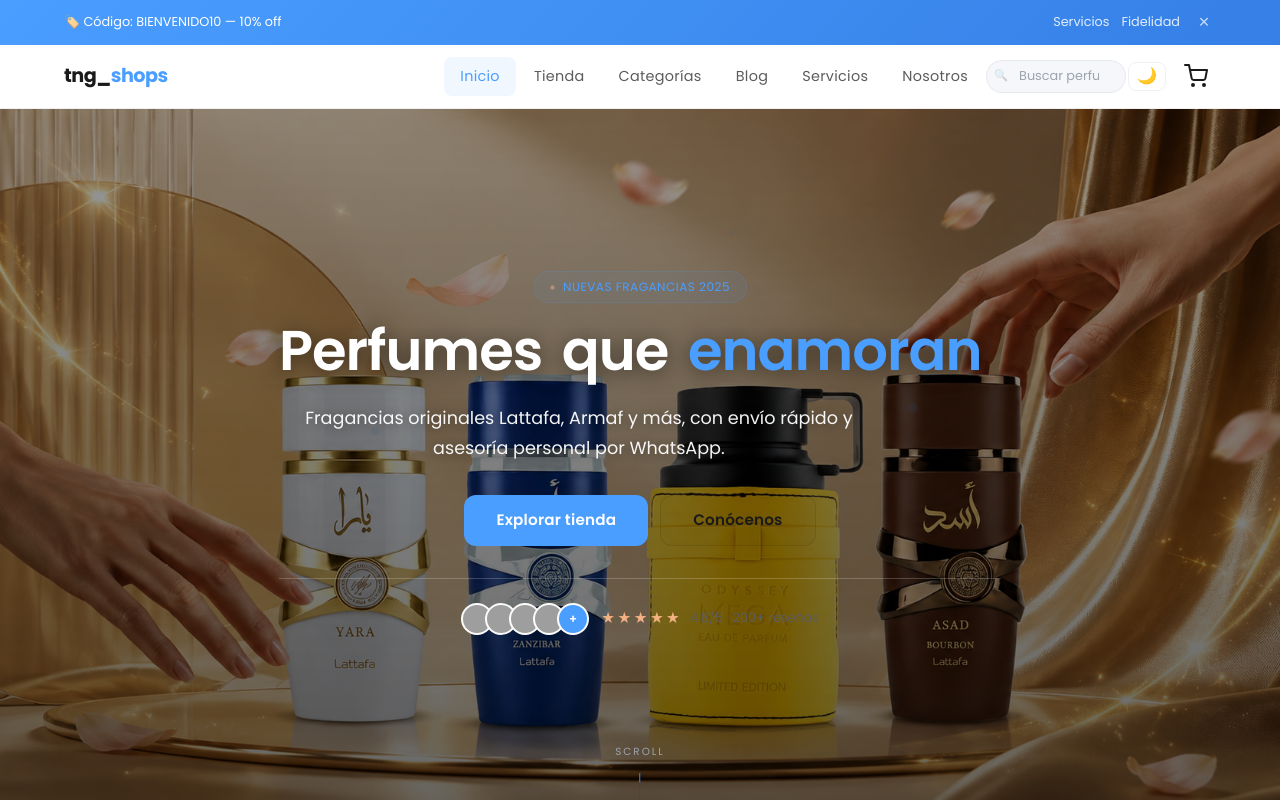
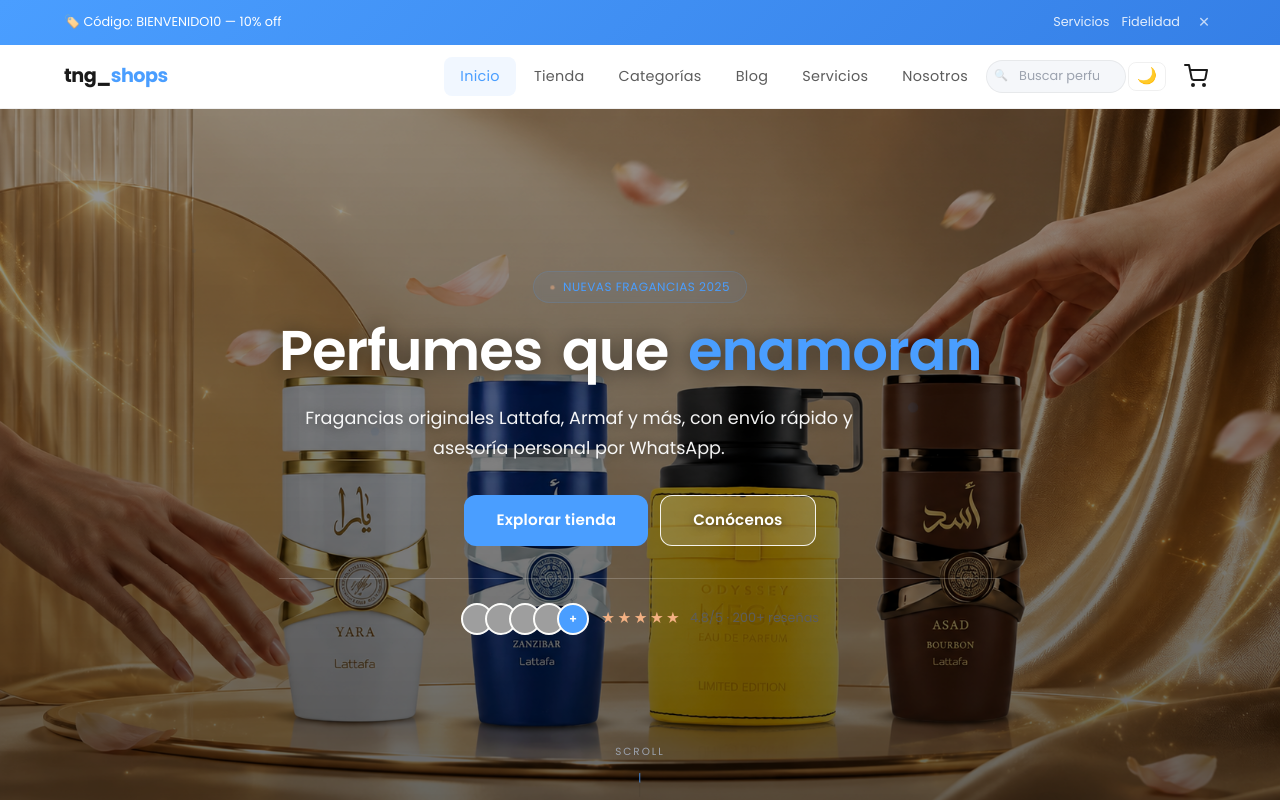
Before and after one commit to Carlos-edhub/tng_shops, a React (Vite) app: page / in a window 1280 px wide. In both pictures the pointer is over the link "Conócenos". Shown: the top 800 px of the page. Built offline with nearby package versions, Linux system fonts and the light colour scheme; grey boxes are pictures that could not be loaded.

Commit message:
Hero: improve outline button visibility with white border and text

```diff
--- a/src/index.css
+++ b/src/index.css
@@ -1363,14 +1363,15 @@
 
 .btn-outline {
   background: transparent;
-  border: 1px solid var(--border);
-  color: var(--text-secondary);
+  border: 1px solid rgba(255,255,255,0.5);
+  color: #FFFFFF;
+  text-shadow: 0 1px 8px rgba(0,0,0,0.5);
 }
 
 .btn-outline:hover {
-  border-color: var(--border-hover);
-  color: var(--text);
-  background: rgba(0, 0, 0, 0.02);
+  border-color: rgba(255,255,255,0.9);
+  color: #FFFFFF;
+  background: rgba(255,255,255,0.15);
 }
 
 .btn-whatsapp {
```
